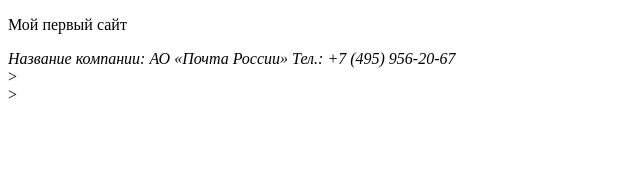
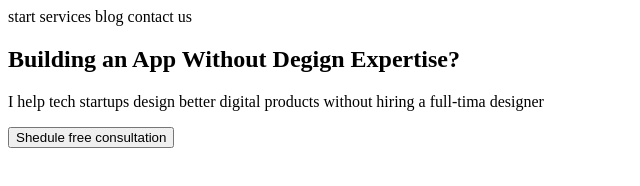
Before and after one commit to Psyxota/Nickolay_msk, a plain HTML site: page index.html in a window 1280 px wide. Shown: the whole page, without its empty margins (0-640 px from the left). Drawn offline with Linux system fonts and the light colour scheme.

Commit message:
Update index.html

```diff
--- a/index.html
+++ b/index.html
@@ -1,19 +1,27 @@
 <!DOCTYPE html>
 <html>
-
 <head>
      <meta charset="utf-8">
      <title>Мой первый сайт</title>
-
 </head>
-
 <body>
-     <p>Мой первый сайт</p>
+  <header>
+    <nav>
+      <a>start</a>
+      <a>services</a>
+      <a>blog</a>
+      <a>contact us</a>
+    </nav>
+  </header>
+  <section>
+    <main>
+      <h1>Building an App Without Degign Expertise?</h1>
+      <p>I help tech startups design better digital products without hiring a full-tima designer</p>
+      <button>Shedule free consultation</button>
+    </main>
+    <div>
+      <img>
+    </div>
+  </section>
 </body>
-<footer>
-  <address class="PHONE">
-Название компании: АО «Почта России»
-Тел.: +7 (495) 956-20-67
-  </address>>
-</footer>>
 </html>
```
